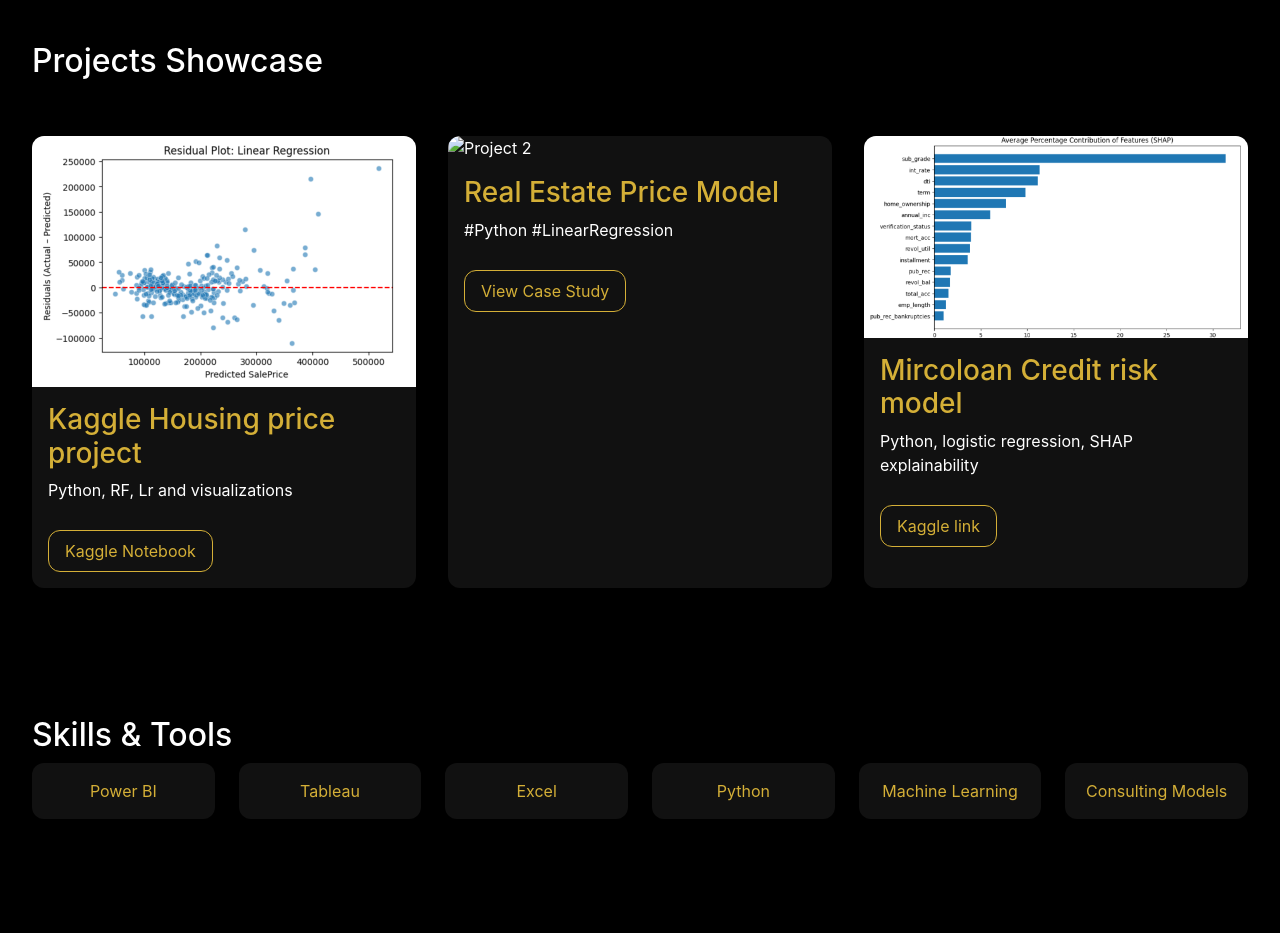
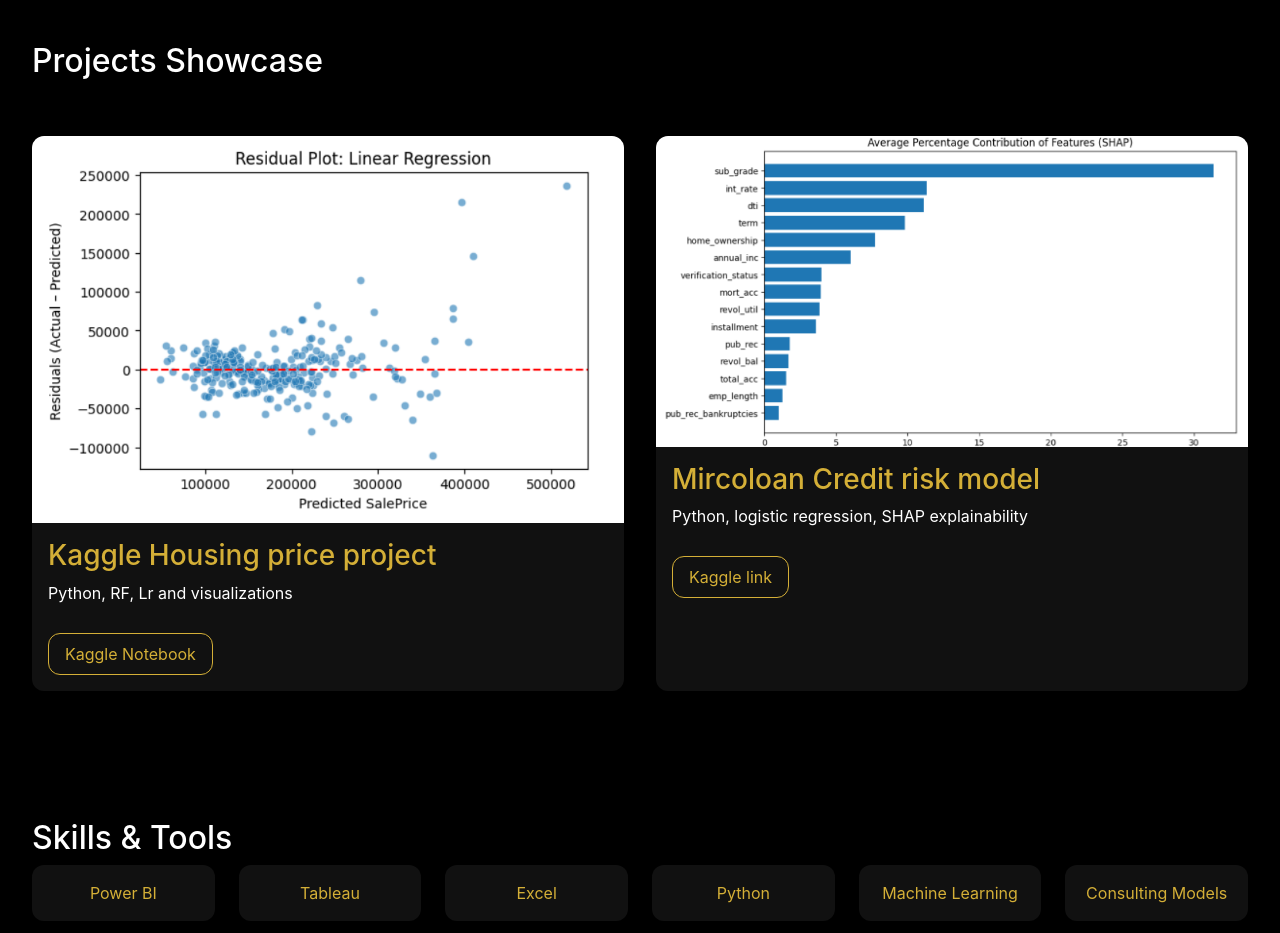
Before and after one commit to ab637/Portfolio_website, a plain HTML site: page index.html in a window 1280 px wide. Shown: the part 1380-2313 px from the top of the page. Drawn offline with nearby package versions, Linux system fonts and the light colour scheme; a small style sheet from the web is missing.

Commit message:
Update index.html

```diff
--- a/index.html
+++ b/index.html
@@ -132,14 +132,6 @@
         </div>
       </div>
       <div class="project-card">
-        <img src="assets/project2.png" alt="Project 2" />
-        <div class="card-info">
-          <h3>Real Estate Price Model</h3>
-          <p>#Python #LinearRegression</p>
-          <a href="projects/project1.html" class="card-btn">View Case Study</a>
-        </div>
-      </div>
-      <div class="project-card">
         <img src="assets/kaggle_2.png" alt="Project 3" />
 
         <div class="card-info">
```
